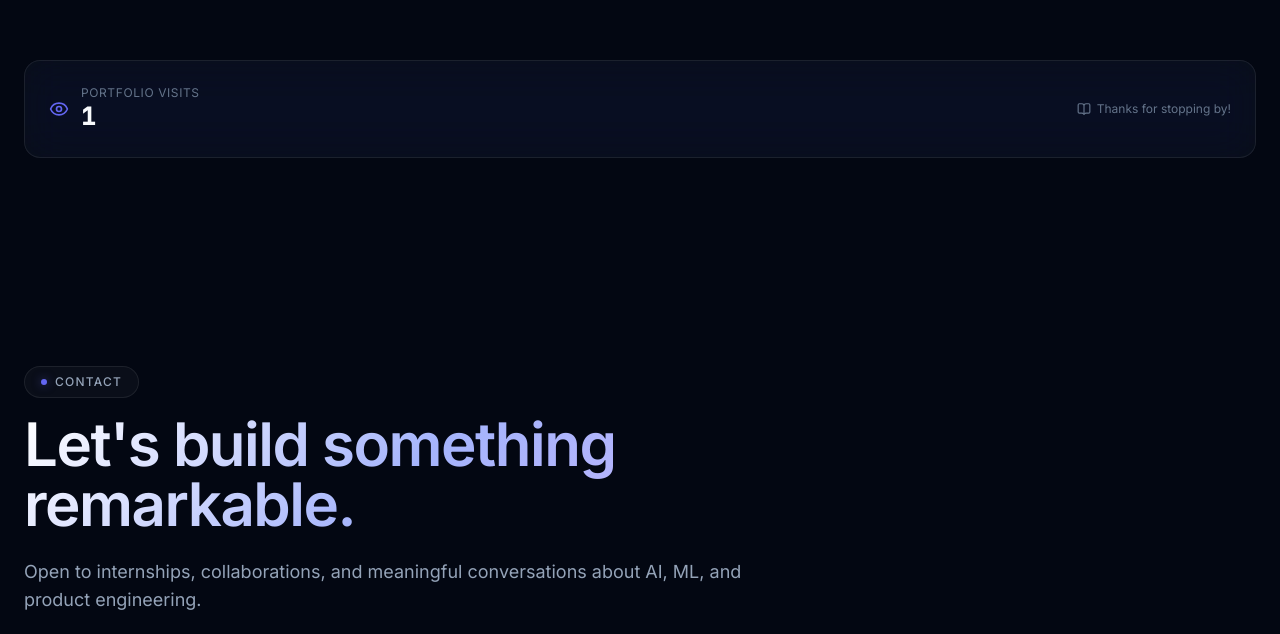
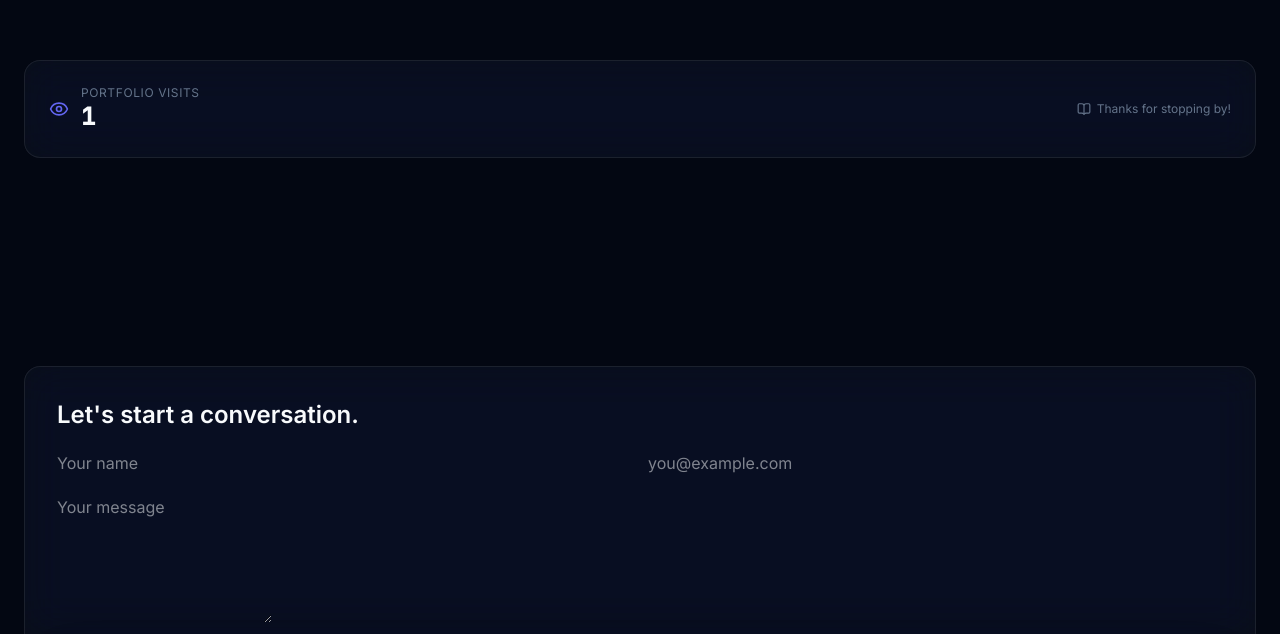
Before and after one commit to akshat-dahiya10/portfolio, a Next.js app: page / in a window 1280 px wide. Shown: the part 11366-12000 px from the top of the page. Built offline with nearby package versions, Linux system fonts and the light colour scheme.

Commit message:
Update Contact.tsx

```diff
--- a/src/components/sections/Contact.tsx
+++ b/src/components/sections/Contact.tsx
@@ -1,192 +1,102 @@
 "use client";
 
 import { motion } from "framer-motion";
-import { Mail, Phone, MapPin, Send, Code2, Link, AtSign, MessageCircle, CheckCircle2 } from "lucide-react";
+import { Mail, Phone, MapPin, Send, Code2, Link, CheckCircle2 } from "lucide-react";
 import { useState } from "react";
+import emailjs from "emailjs-com"; // ✅ NEW
 import { PERSONAL } from "@/lib/constants";
 
 export default function Contact() {
   const [sent, setSent] = useState(false);
-  const [form, setForm] = useState({ name: "", email: "", message: "" });
+  const [loading, setLoading] = useState(false);
 
+  const [form, setForm] = useState({
+    name: "",
+    email: "",
+    message: "",
+  });
+
+  // ✅ UPDATED SUBMIT FUNCTION
   const onSubmit = (e: React.FormEvent) => {
     e.preventDefault();
+    setLoading(true);
+
+    emailjs
+      .send(
+        "service_c0il9ha",   // 🔥 replace
+        "template_jiqz80i",  // 🔥 replace
+        {
+          name: form.name,
+          email: form.email,
+          message: form.message,
+        },
+        "plIKEFFyVv3QMRcMZ"    // 🔥 replace
+      )
+      .then(() => {
         setSent(true);
+        setLoading(false);
+
         setTimeout(() => {
           setSent(false);
           setForm({ name: "", email: "", message: "" });
         }, 2500);
+      })
+      .catch(() => {
+        alert("Failed to send message ❌");
+        setLoading(false);
+      });
   };
 
   return (
     <section id="contact" className="relative py-32 px-6">
       <div className="max-w-7xl mx-auto">
-        <motion.div
-          initial={{ opacity: 0, y: 20 }}
-          whileInView={{ opacity: 1, y: 0 }}
-          viewport={{ once: true }}
-          className="mb-16"
-        >
-          <div className="section-label mb-4">Contact</div>
-          <h2 className="text-4xl md:text-6xl font-semibold tracking-tight text-gradient text-balance max-w-3xl">
-            Let's build something remarkable.
-          </h2>
-          <p className="mt-6 text-lg text-text-muted max-w-3xl">
-            Open to internships, collaborations, and meaningful conversations about AI, ML, and product engineering.
-          </p>
-        </motion.div>
 
-        <div className="grid lg:grid-cols-[1fr_1.2fr] gap-8">
-          {/* Info column */}
-          <motion.div
-            initial={{ opacity: 0, y: 30 }}
-            whileInView={{ opacity: 1, y: 0 }}
-            viewport={{ once: true }}
-            className="space-y-5"
-          >
-            <ContactCard
-              icon={Mail}
-              label="Email"
-              value={PERSONAL.email}
-              href={`mailto:${PERSONAL.email}`}
-            />
-            <ContactCard
-              icon={Phone}
-              label="Phone"
-              value={PERSONAL.phone}
-              href={`tel:${PERSONAL.phone.replace(/\s/g, "")}`}
-            />
-            <ContactCard
-              icon={MapPin}
-              label="Location"
-              value={PERSONAL.location}
-            />
-
-            {/* Availability */}
-            <div className="glass rounded-2xl p-6">
-              <div className="flex items-center gap-2 mb-3">
-                <div className="w-2 h-2 rounded-full bg-green-400 animate-pulse" />
-                <div className="text-sm font-medium">Availability</div>
-              </div>
-              <div className="text-lg font-medium mb-1">{PERSONAL.status}</div>
-              <div className="text-sm text-text-muted">
-                Typically respond within 24 hours.
-              </div>
-            </div>
-
-            {/* Social */}
-            <div className="glass rounded-2xl p-6">
-              <div className="text-xs font-medium text-text-dim uppercase tracking-wider mb-4">
-                Connect
-              </div>
-              <div className="flex flex-wrap gap-2">
-                {[
-  { icon: Code2, label: "GitHub", href: "https://github.com/akshat-dahiya10" },
-  { icon: Link, label: "LinkedIn", href: "https://www.linkedin.com/in/akshat-dahiya10/" },
-].map((s) => (
-                  <a
-                    key={s.label}
-                    href={s.href}
-                    className="flex items-center gap-2 px-4 py-2 rounded-full glass hover:border-accent hover:text-accent transition-colors text-sm text-text-muted"
-                    data-hover
-                  >
-                    <s.icon className="w-4 h-4" />
-                    {s.label}
-                  </a>
-                ))}
-              </div>
-            </div>
-
-            {/* Map placeholder */}
-            <div className="glass rounded-2xl p-6 relative overflow-hidden">
-              <div className="text-xs font-medium text-text-dim uppercase tracking-wider mb-3">
-                Location
-              </div>
-              <div className="relative h-40 rounded-xl bg-surface overflow-hidden">
-                <svg viewBox="0 0 400 160" className="w-full h-full" preserveAspectRatio="xMidYMid slice">
-                  <defs>
-                    <pattern id="map-grid" width="40" height="40" patternUnits="userSpaceOnUse">
-                      <path d="M 40 0 L 0 0 0 40" fill="none" stroke="rgba(255,255,255,0.04)" strokeWidth="1" />
-                    </pattern>
-                  </defs>
-                  <rect width="400" height="160" fill="url(#map-grid)" />
-                  {/* Roads */}
-                  <path d="M 0 80 Q 100 40 200 80 T 400 80" stroke="rgba(99,102,241,0.3)" strokeWidth="2" fill="none" />
-                  <path d="M 200 0 Q 180 80 200 160" stroke="rgba(168,85,247,0.3)" strokeWidth="2" fill="none" />
-                  {/* Pin */}
-                  <circle cx="200" cy="80" r="20" fill="rgba(99,102,241,0.3)" />
-                  <circle cx="200" cy="80" r="10" fill="rgba(99,102,241,0.6)" />
-                  <circle cx="200" cy="80" r="4" fill="#6366f1" />
-                </svg>
-                <div className="absolute bottom-3 left-3 text-xs text-text-dim font-mono">
-                  SONIPAT · HARYANA · IN
-                </div>
-              </div>
-            </div>
-          </motion.div>
-
-          {/* Form */}
+        {/* FORM */}
         <motion.form
-            initial={{ opacity: 0, y: 30 }}
-            whileInView={{ opacity: 1, y: 0 }}
-            viewport={{ once: true }}
           onSubmit={onSubmit}
           className="glass rounded-2xl p-8 space-y-5"
         >
-            <div>
-              <div className="text-xs font-medium text-text-dim uppercase tracking-wider mb-4">
-                Send a Message
-              </div>
-              <h3 className="text-2xl font-semibold mb-2">
-                Let's start a conversation.
-              </h3>
-              <p className="text-text-muted text-sm">
-                Fill out the form and I'll get back to you shortly.
-              </p>
-            </div>
+          <h3 className="text-2xl font-semibold">Let's start a conversation.</h3>
 
           <div className="grid md:grid-cols-2 gap-4">
-              <Field
-                label="Name"
+            <input
+              type="text"
+              placeholder="Your name"
               value={form.name}
-                onChange={(v) => setForm({ ...form, name: v })}
-                placeholder="Your name"
+              onChange={(e) => setForm({ ...form, name: e.target.value })}
               required
+              className="input"
             />
-              <Field
-                label="Email"
+
+            <input
+              type="email"
+              placeholder="you@example.com"
               value={form.email}
-                onChange={(v) => setForm({ ...form, email: v })}
-                placeholder="you@example.com"
-                type="email"
+              onChange={(e) => setForm({ ...form, email: e.target.value })}
               required
+              className="input"
             />
           </div>
 
-            <div>
-              <label className="text-xs font-medium text-text-dim uppercase tracking-wider mb-2 block">
-                Message
-              </label>
           <textarea
+            placeholder="Your message"
             value={form.message}
             onChange={(e) => setForm({ ...form, message: e.target.value })}
-                placeholder="Tell me about your project, opportunity, or idea..."
-                rows={5}
             required
-                className="w-full bg-surface border border-border rounded-xl px-4 py-3 text-sm outline-none focus:border-accent transition-colors resize-none"
+            className="input h-32"
           />
-            </div>
 
           <button
             type="submit"
-              disabled={sent}
-              className="btn-primary w-full justify-center"
-              data-hover
+            disabled={loading}
+            className="btn-primary w-full flex justify-center items-center gap-2"
           >
-              {sent ? (
+            {loading ? (
+              "Sending..."
+            ) : sent ? (
               <>
                 <CheckCircle2 className="w-4 h-4" />
-                  Message Sent!
+                Sent!
               </>
             ) : (
               <>
@@ -195,77 +105,8 @@ export default function Contact() {
               </>
             )}
           </button>
-
-            <div className="text-xs text-text-dim text-center">
-              Your information is never shared with third parties.
-            </div>
         </motion.form>
-        </div>
       </div>
     </section>
   );
 }
-
-function ContactCard({
-  icon: Icon,
-  label,
-  value,
-  href,
-}: {
-  icon: React.ElementType;
-  label: string;
-  value: string;
-  href?: string;
-}) {
-  const content = (
-    <div className="glass rounded-2xl p-6 flex items-start gap-4 card-hover">
-      <div className="w-11 h-11 rounded-xl bg-gradient-to-br from-indigo-500/20 to-purple-500/20 border border-accent/20 flex items-center justify-center flex-shrink-0">
-        <Icon className="w-5 h-5 text-accent" />
-      </div>
-      <div className="flex-1 min-w-0">
-        <div className="text-xs font-medium text-text-dim uppercase tracking-wider mb-1">
-          {label}
-        </div>
-        <div className="text-base font-medium truncate">{value}</div>
-      </div>
-    </div>
-  );
-  return href ? (
-    <a href={href} data-hover>{content}</a>
-  ) : (
-    content
-  );
-}
-
-function Field({
-  label,
-  value,
-  onChange,
-  placeholder,
-  type = "text",
-  required,
-}: {
-  label: string;
-  value: string;
-  onChange: (v: string) => void;
-  placeholder: string;
-  type?: string;
-  required?: boolean;
-}) {
-  return (
-    <div>
-      <label className="text-xs font-medium text-text-dim uppercase tracking-wider mb-2 block">
-        {label}
-        {required && <span className="text-accent ml-1">*</span>}
-      </label>
-      <input
-        type={type}
-        value={value}
-        onChange={(e) => onChange(e.target.value)}
-        placeholder={placeholder}
-        required={required}
-        className="w-full bg-surface border border-border rounded-xl px-4 py-3 text-sm outline-none focus:border-accent transition-colors"
-      />
-    </div>
-  );
-}
```
Lines whose indentation alone changed are shown as unchanged.
